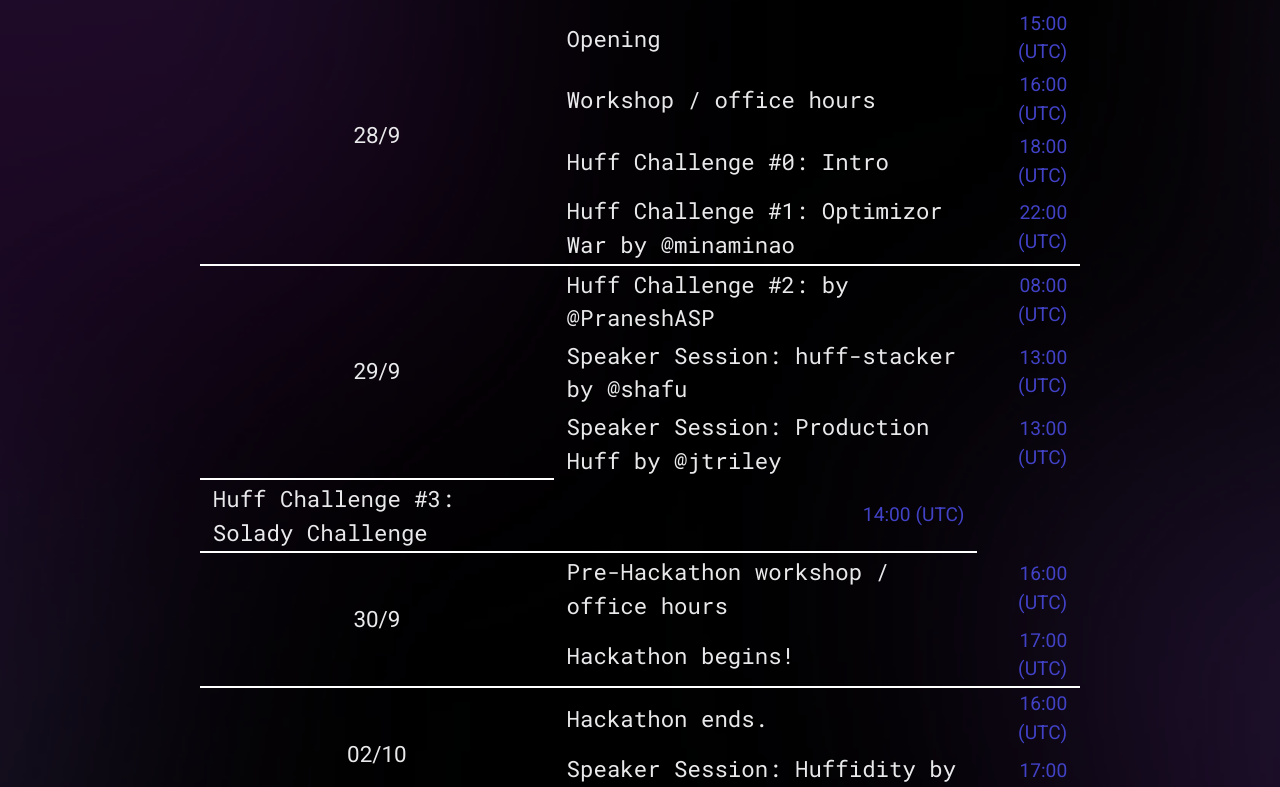
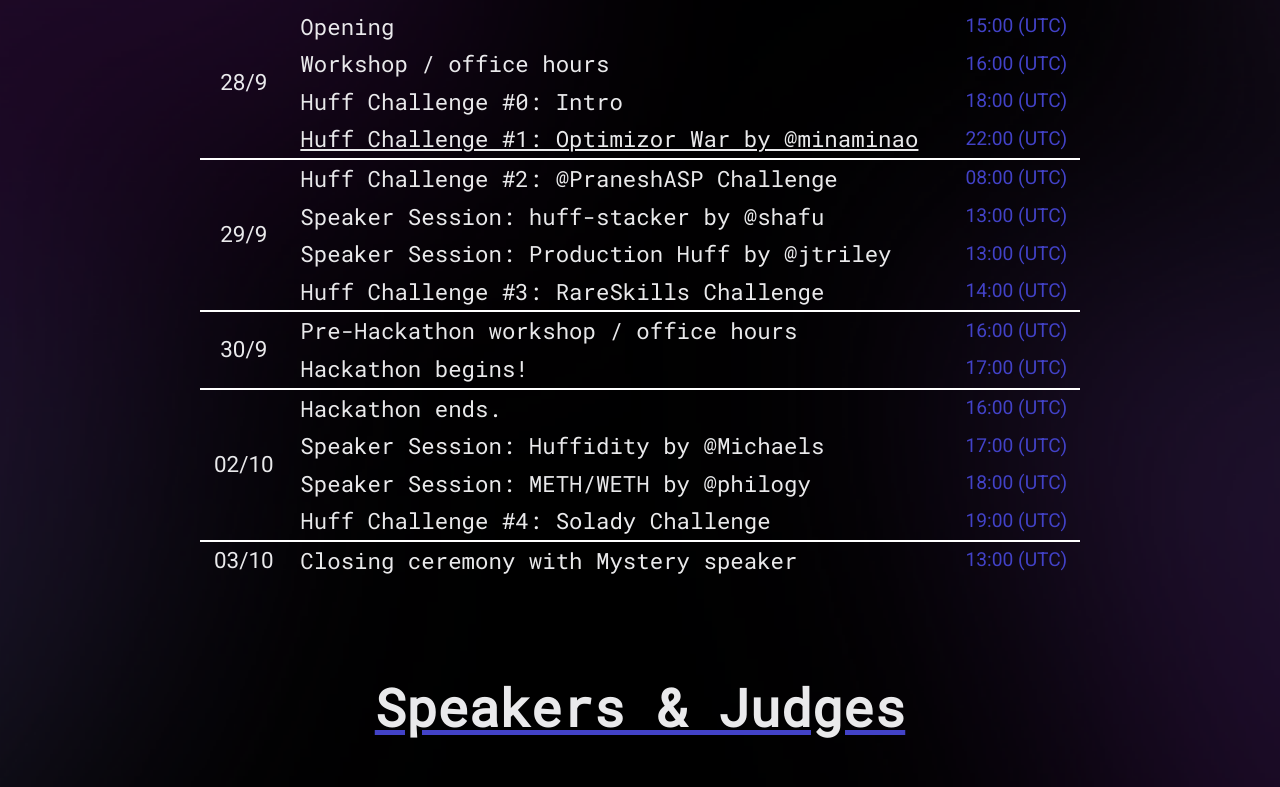
Before and after one commit to huff-language/huff-web, a Next.js app: page /hackathon in a window 1280 px wide. Shown: the part 1220-2007 px from the top of the page. Built offline with nearby package versions, Linux system fonts and the light colour scheme.

Commit message:
update schedule on huffathon

```diff
--- a/src/components/hackathon/index.tsx
+++ b/src/components/hackathon/index.tsx
@@ -132,12 +132,12 @@ export const Hackathon: React.FC = () => {
               <td>18:00 (UTC)</td>
             </tr>
             <tr>
-              <td className="activity bottom">Huff Challenge #1: Optimizor War by @minaminao</td>
+              <td className="activity bottom"><a href="https://minaminao.github.io/optimizor-war/">Huff Challenge #1: Optimizor War by @minaminao</a></td>
               <td className="bottom">22:00 (UTC)</td>
             </tr>
             <tr>
-              <td className="date bottom" rowSpan={3}>29/9</td>
-              <td className="activity">Huff Challenge #2: by @PraneshASP</td>
+              <td className="date bottom" rowSpan={4}>29/9</td>
+              <td className="activity">Huff Challenge #2: @PraneshASP Challenge</td>
               <td>08:00 (UTC)</td>
             </tr>
             <tr>
@@ -149,7 +149,7 @@ export const Hackathon: React.FC = () => {
               <td>13:00 (UTC)</td>
             </tr>
             <tr>
-              <td className="activity bottom">Huff Challenge #3: Solady Challenge</td>
+              <td className="activity bottom">Huff Challenge #3: RareSkills Challenge</td>
               <td className='bottom'>14:00 (UTC)</td>
             </tr>
             <tr>
@@ -162,17 +162,21 @@ export const Hackathon: React.FC = () => {
               <td className='bottom'>17:00 (UTC)</td>
             </tr>
             <tr>
-              <td className="date bottom" rowSpan={2}>02/10</td>
+              <td className="date bottom" rowSpan={4}>02/10</td>
               <td className="activity">Hackathon ends.</td>
               <td>16:00 (UTC)</td>
             </tr>
             <tr>
-              <td className="activity bottom">Speaker Session: Huffidity by @Michaels</td>
-              <td className='bottom'>17:00 (UTC)</td>
+              <td className="activity">Speaker Session: Huffidity by @Michaels</td>
+              <td>17:00 (UTC)</td>
             </tr>
             <tr>
-              <td className="activity bottom">Speaker Session: METH/WETH by @philogy</td>
-              <td className='bottom'>18:00 (UTC)</td>
+              <td className="activity">Speaker Session: METH/WETH by @philogy</td>
+              <td>18:00 (UTC)</td>
+            </tr>
+            <tr>
+              <td className="activity bottom">Huff Challenge #4: Solady Challenge</td>
+              <td className='bottom'>19:00 (UTC)</td>
             </tr>
             <tr>
               <td className="date">03/10</td>
```
